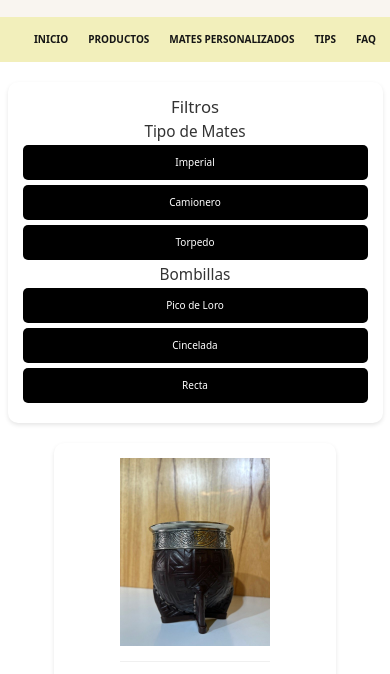
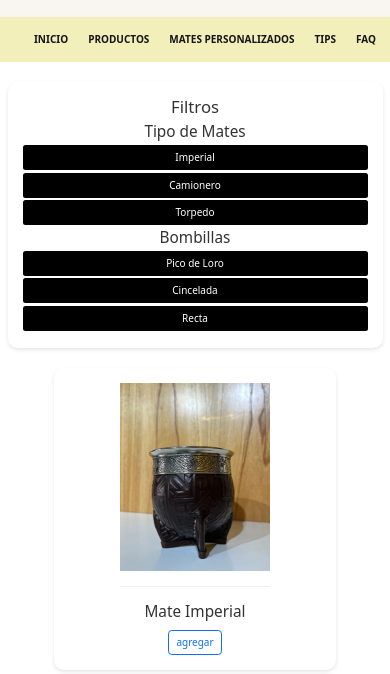
Before and after one commit to Santimerloo/PreEntrega3Merlo, a website: page pages/productos.html in a window 390 px wide. Shown: the part 102-776 px from the top of the page. Drawn offline with nearby package versions, Linux system fonts and the light colour scheme; files whose address does not match are found by name.

Commit message:
cambio tamaño filtros

```diff
--- a/scss/styles.scss
+++ b/scss/styles.scss
@@ -306,11 +306,20 @@ html {
         width: 100%;
         height: auto;
         max-width: 150px;
-    }
+	}
+	.filters button {
+		display: block;
+		width: 100%;
+		padding: 5px;
+		margin: 2.5px 0;
+		border: none;
+		background-color: black;
+		color: white;
+		cursor: pointer;
+		border-radius: 2.5px;
+	}
+
 	  }
-
-
-
 
 /* Estilos para la sección de productos */
 .products {
```
Also changed, not shown: css/styles.css, 1 other file.
